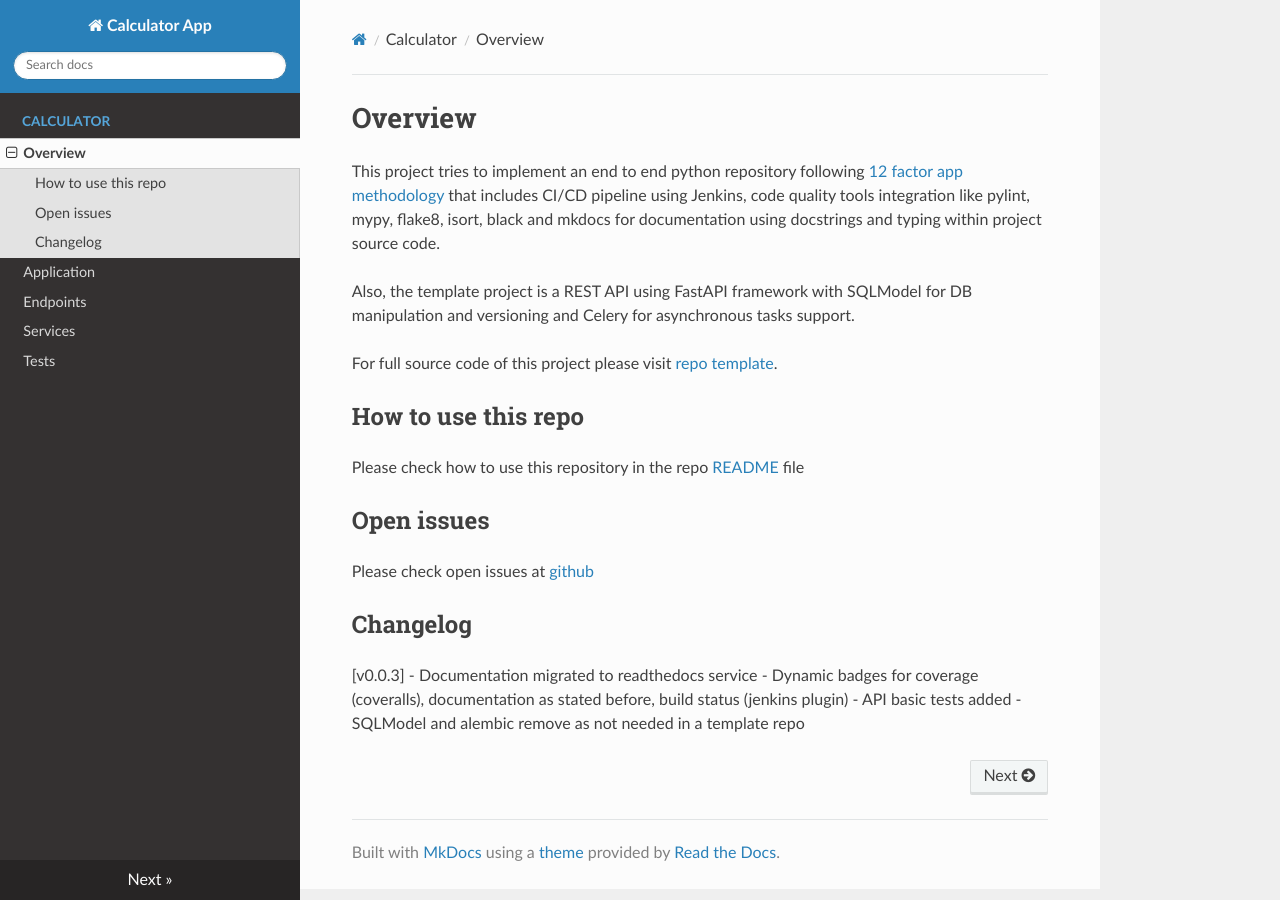
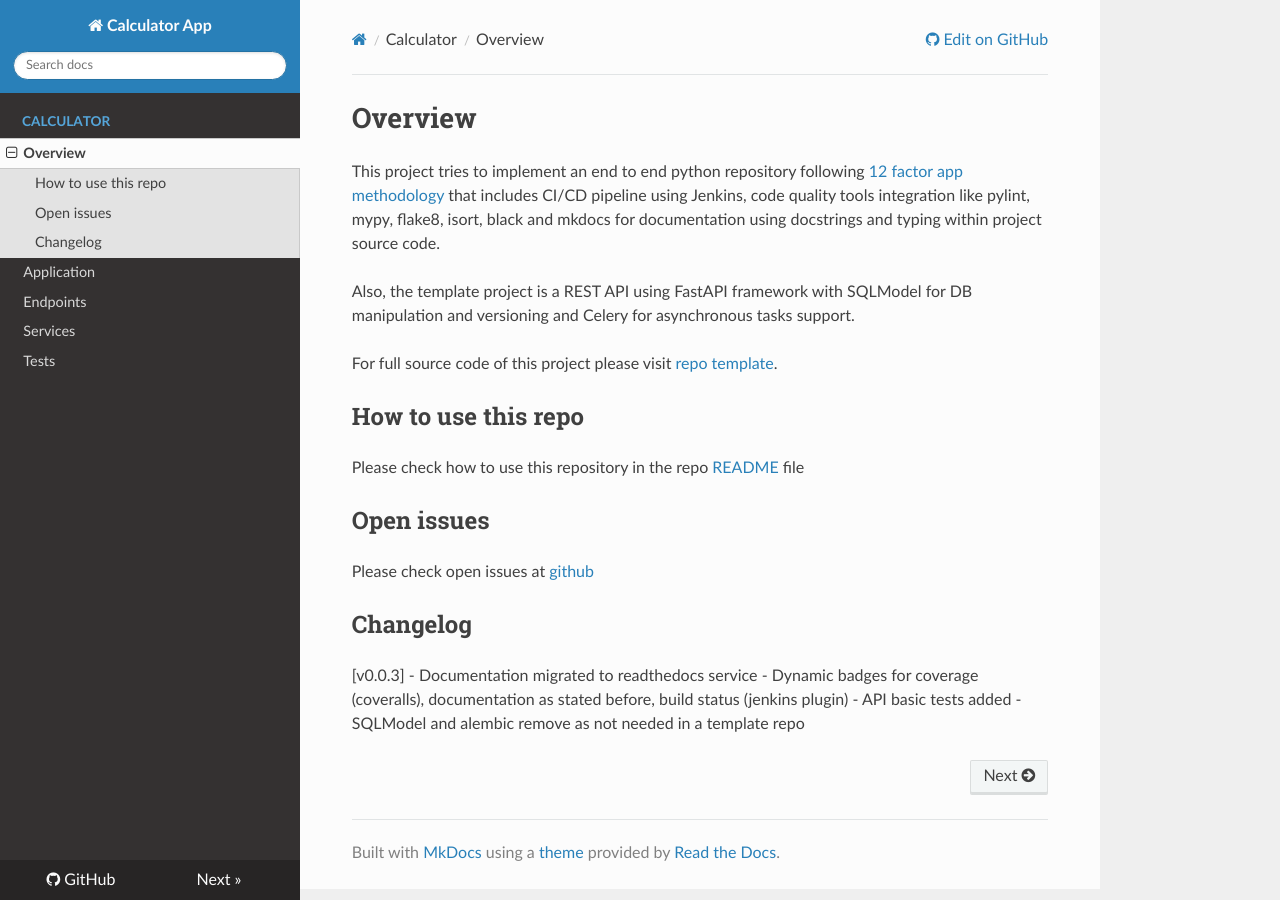
Before and after one commit to joagonzalez/python-seed, an MkDocs documentation site: the page built from docs/index.md, in a window 1280 px wide. Built offline with MkDocs 1.6.1, drawn with Linux system fonts in a browser that asks for light colours; nearby versions of some CDN libraries.

Commit message:
add edit on github button

```diff
--- /dev/null
+++ b/docs/css/extra.css
@@ -0,0 +1,3 @@
+.md-footer-nav {
+    display: none;
+  }
--- a/mkdocs.yml
+++ b/mkdocs.yml
@@ -1,5 +1,7 @@
 site_name: Calculator App
 site_url: https://calculator.qwerty.com.ar
+repo_url: https://github.com/joagonzalez/python-seed/
+edit_uri: edit/master/docs/
 
 nav:
   - Calculator:
@@ -13,6 +15,7 @@
   name: readthedocs
   features:
     - content.action.edit
+    - content.action.view
 
 plugins:
 - search
@@ -21,3 +24,6 @@
       python:
         options:
           show_submodules: true
+
+extra_css:
+  - css/extra.css
```
Also changed, not shown: docs/requirements.txt (+6 -1 lines).
